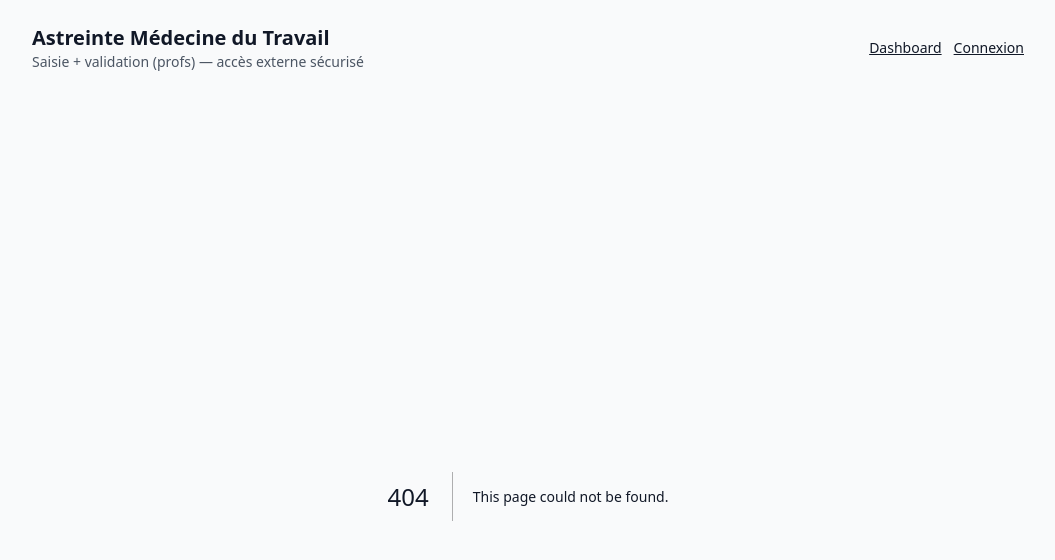
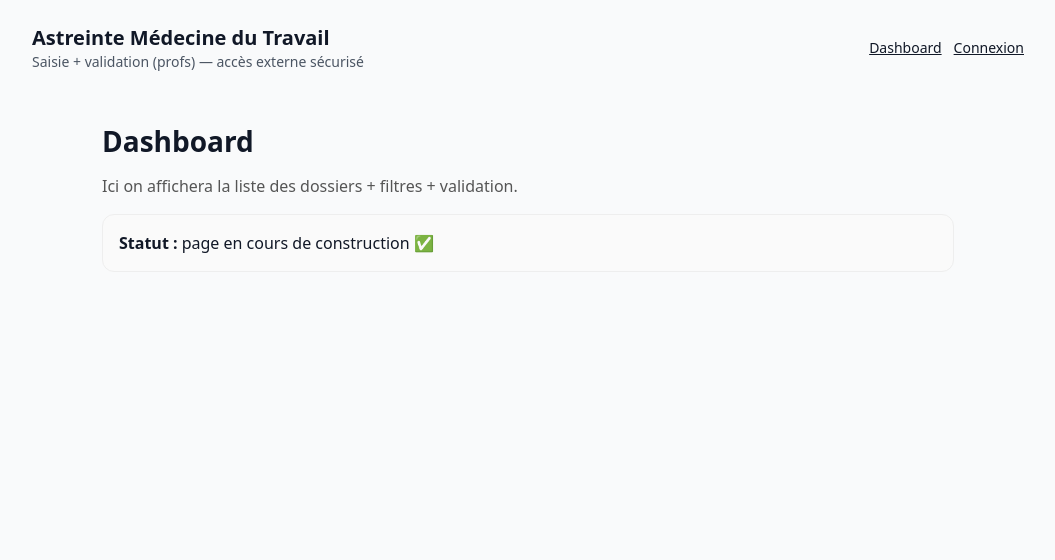
Before and after one commit to achrafmd/astreinte-medtrav, a Next.js app: page /dashboard in a window 1280 px wide. Before the commit this address had no page. Shown: the top 560 px of the page, without its empty margins (112-1167 px from the left). Built offline with nearby package versions, Linux system fonts and the light colour scheme.

Commit message:
Create page.tsx

```diff
--- /dev/null
+++ b/src/app/dashboard/page.tsx
@@ -0,0 +1,23 @@
+export default function DashboardPage() {
+  return (
+    <main style={{ padding: 24, maxWidth: 900, margin: "0 auto" }}>
+      <h1 style={{ fontSize: 28, fontWeight: 700, marginBottom: 12 }}>
+        Dashboard
+      </h1>
+      <p style={{ color: "#555", marginBottom: 16 }}>
+        Ici on affichera la liste des dossiers + filtres + validation.
+      </p>
+
+      <div
+        style={{
+          padding: 16,
+          border: "1px solid #eee",
+          borderRadius: 12,
+          background: "#fafafa",
+        }}
+      >
+        <strong>Statut :</strong> page en cours de construction ✅
+      </div>
+    </main>
+  );
+}
```
